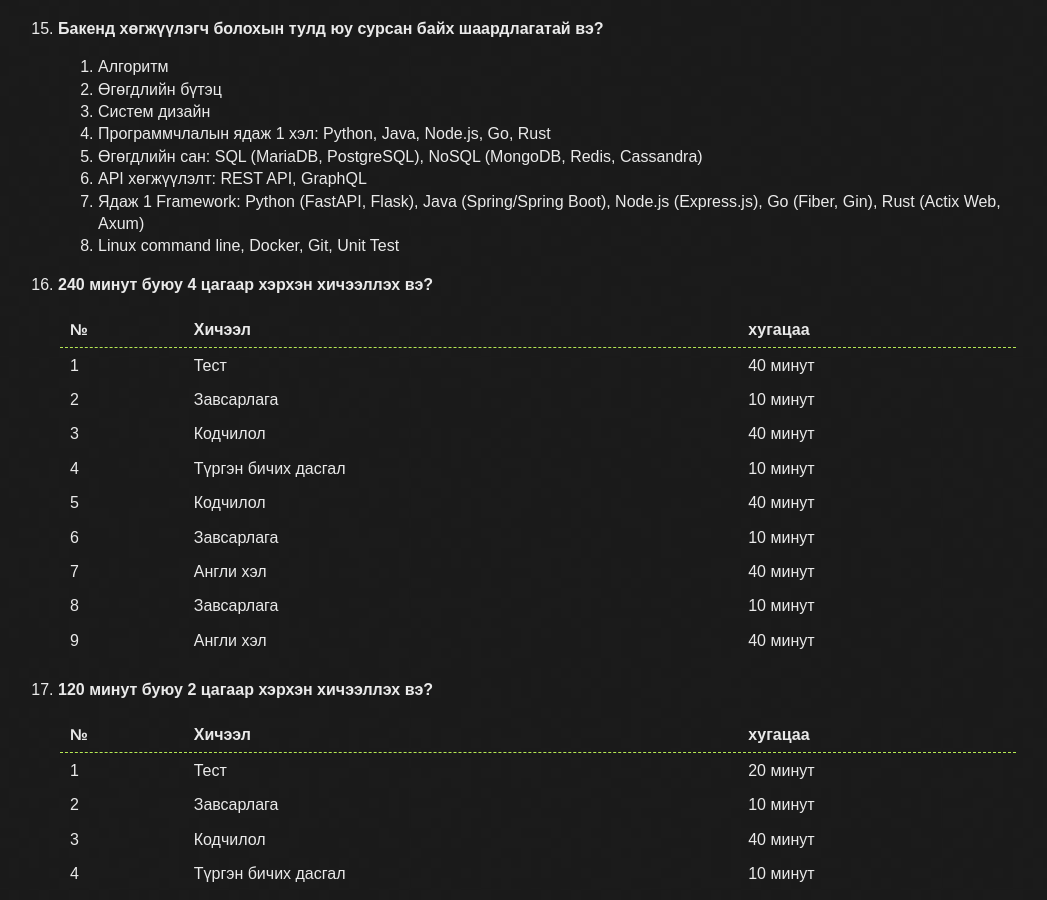
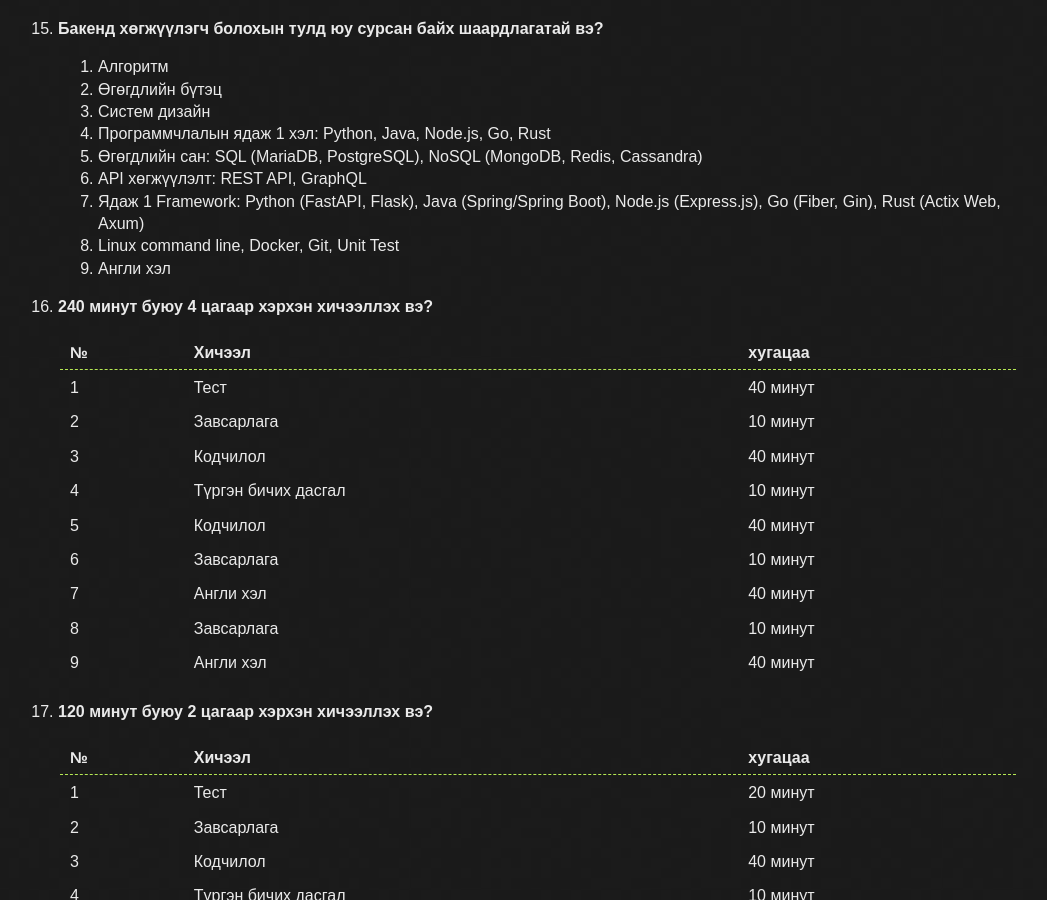
Before and after one commit to ganaatulgaa/corecode, a Jekyll site: the page built from faq.md, in a window 1280 px wide and 900 px high, scrolled down 1771 px. Shown: the whole window, without its empty margins (122-1169 px from the left). Built offline with Jekyll 4.4.1, drawn with Linux system fonts in a browser that asks for light colours; our own code applies the rules of GitHub Pages for plain Markdown files.

Commit message:
Update faq.md

```diff
--- a/faq.md
+++ b/faq.md
@@ -76,6 +76,7 @@ layout: default
    1. API хөгжүүлэлт: REST API, GraphQL
    1. Ядаж 1 Framework: Python (FastAPI, Flask), Java (Spring/Spring Boot), Node.js (Express.js), Go (Fiber, Gin), Rust (Actix Web, Axum)
    1. Linux command line, Docker, Git, Unit Test
+   1. Англи хэл
 
 1. <a id="240"></a>**240 минут буюу 4 цагаар хэрхэн хичээллэх вэ?**
 
```
